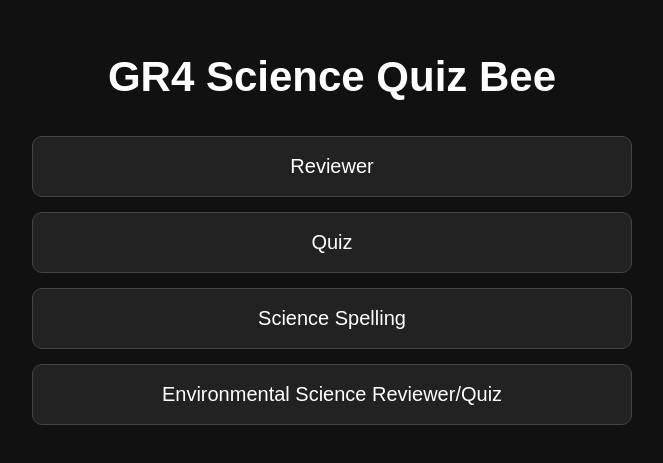
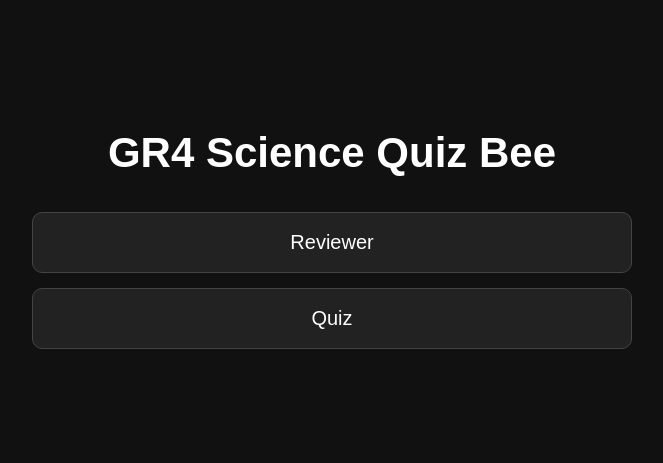
Before and after one commit to jkservanez/gr4sciquiz, a plain HTML site: page index.html in a window 1280 px wide. Shown: the part 175-638 px from the top of the page, without its empty margins (308-971 px from the left). Drawn offline with Linux system fonts and the light colour scheme.

Commit message:
Remove unused menu links from index.html
Removed links to Science Spelling and Environmental Science Reviewer/Quiz.

```diff
--- a/index.html
+++ b/index.html
@@ -66,8 +66,6 @@
         <div class="menu">
             <a href="reviewer.html" target="_blank">Reviewer</a>
             <a href="quiz.html" target="_blank">Quiz</a>
-            <a href="scispelling.html" target="_blank">Science Spelling</a>
-            <a href="envisciquiz.html" target="_blank">Environmental Science Reviewer/Quiz</a>
         </div>
 
     </div>
```
